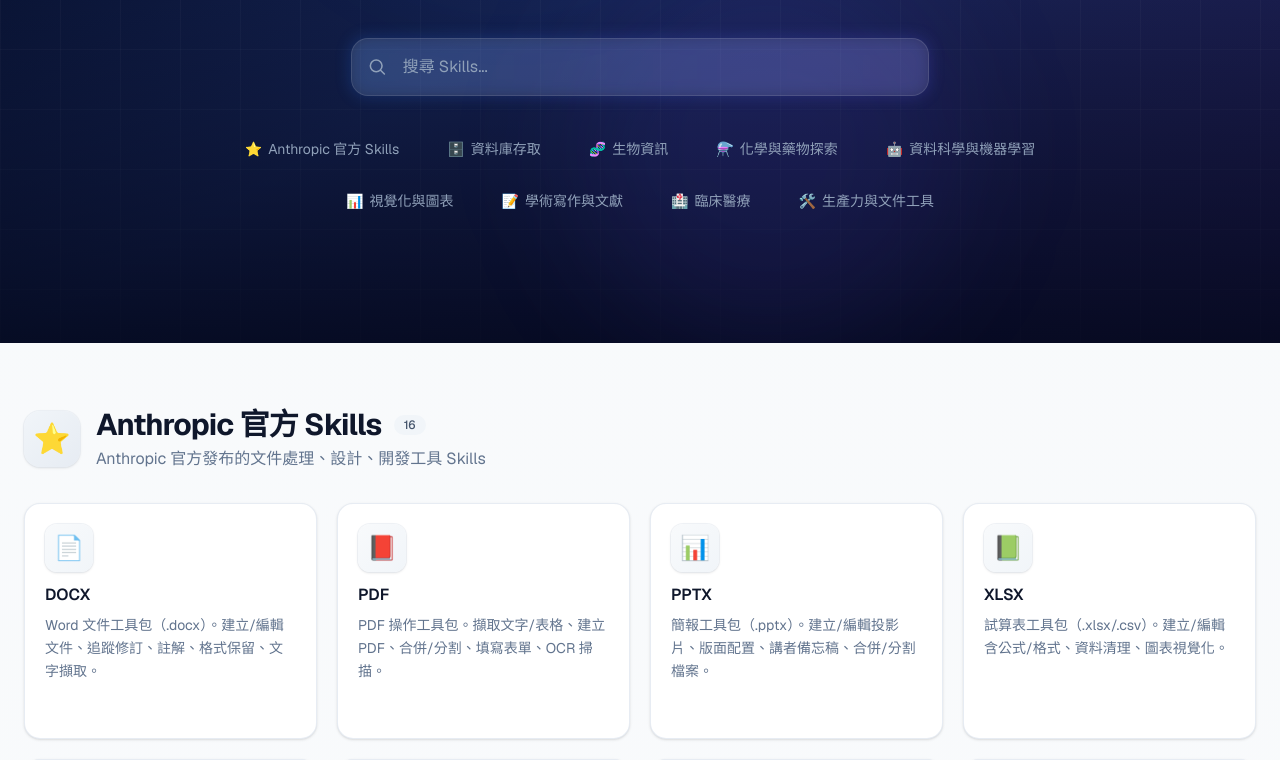
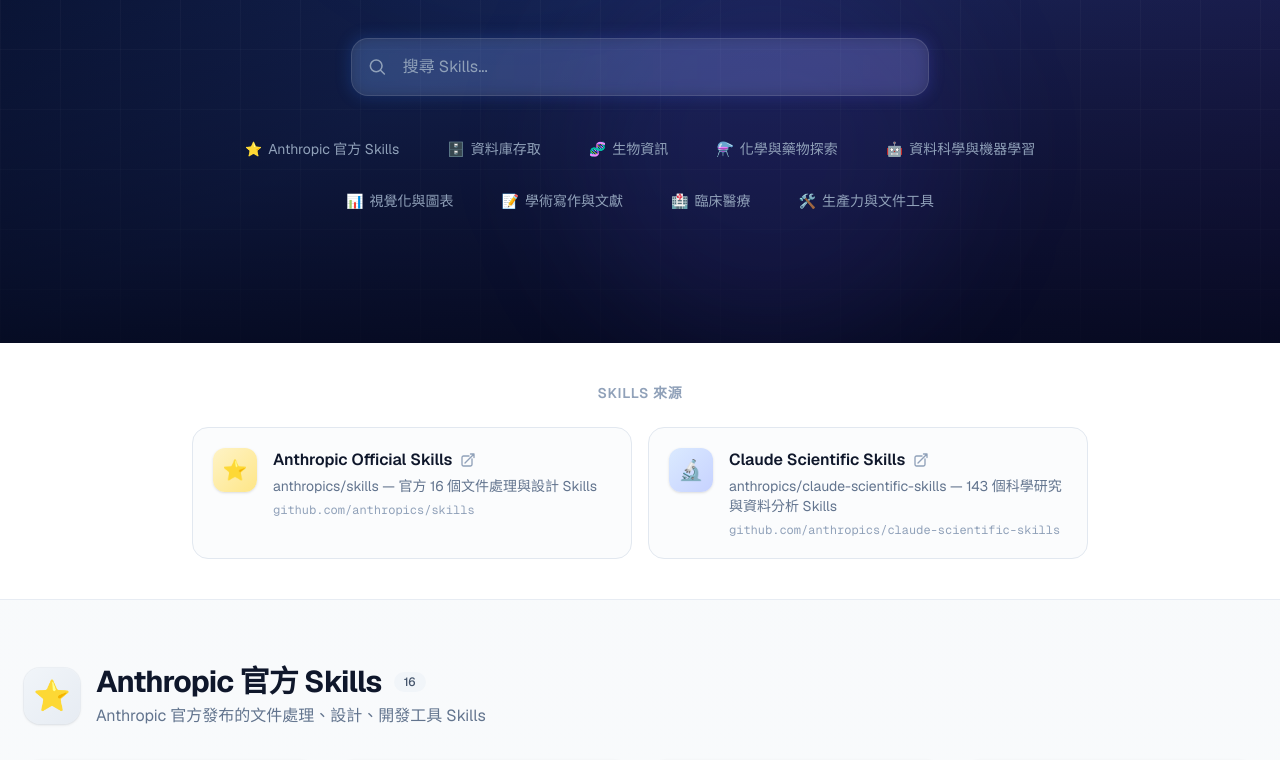
Before and after one commit to keanu77/AIskillsintro, a Next.js app: page / in a window 1280 px wide. Shown: the part 431-1191 px from the top of the page. Built offline with nearby package versions, Linux system fonts and the light colour scheme.

Commit message:
feat: 目錄頁新增 Skills 來源區塊
- Hero 下方新增兩張來源卡片
- Anthropic Official Skills (anthropics/skills)
- Claude Scientific Skills (anthropics/claude-scientific-skills)
- 含外部連結圖示與 hover 效果

```diff
--- a/src/app/page.tsx
+++ b/src/app/page.tsx
@@ -27,15 +27,106 @@
     <>
       <CatalogHero onSearch={setSearchQuery} />
 
+      {/* 下載來源 */}
+      <section className="border-b border-slate-200/80 bg-white px-6 py-10">
+        <div className="mx-auto max-w-4xl">
+          <h2 className="text-center text-sm font-semibold uppercase tracking-wider text-slate-400 mb-6">
+            Skills 來源
+          </h2>
+          <div className="grid gap-4 sm:grid-cols-2">
+            {/* Anthropic 官方 */}
+            <a
+              href="https://github.com/anthropics/skills"
+              target="_blank"
+              rel="noopener noreferrer"
+              className="group flex items-start gap-4 rounded-2xl border border-slate-200 bg-slate-50/50 p-5 transition-all hover:border-blue-200 hover:bg-blue-50/50 hover:shadow-md"
+            >
+              <div className="flex h-11 w-11 shrink-0 items-center justify-center rounded-xl bg-gradient-to-br from-amber-100 to-amber-200 text-xl shadow-sm">
+                ⭐
+              </div>
+              <div className="min-w-0">
+                <div className="flex items-center gap-2">
+                  <p className="font-semibold text-slate-900 group-hover:text-blue-600 transition">
+                    Anthropic Official Skills
+                  </p>
+                  <svg
+                    className="h-4 w-4 text-slate-400 transition group-hover:text-blue-500 group-hover:translate-x-0.5"
+                    fill="none"
+                    viewBox="0 0 24 24"
+                    stroke="currentColor"
+                    strokeWidth={2}
+                  >
+                    <path
+                      strokeLinecap="round"
+                      strokeLinejoin="round"
+                      d="M13.5 6H5.25A2.25 2.25 0 003 8.25v10.5A2.25 2.25 0 005.25 21h10.5A2.25 2.25 0 0018 18.75V10.5m-10.5 6L21 3m0 0h-5.25M21 3v5.25"
+                    />
+                  </svg>
+                </div>
+                <p className="mt-1 text-sm text-slate-500">
+                  anthropics/skills — 官方 16 個文件處理與設計 Skills
+                </p>
+                <p className="mt-1.5 font-mono text-xs text-slate-400">
+                  github.com/anthropics/skills
+                </p>
+              </div>
+            </a>
+
+            {/* K-Dense Scientific Skills */}
+            <a
+              href="https://github.com/anthropics/claude-scientific-skills"
+              target="_blank"
+              rel="noopener noreferrer"
+              className="group flex items-start gap-4 rounded-2xl border border-slate-200 bg-slate-50/50 p-5 transition-all hover:border-blue-200 hover:bg-blue-50/50 hover:shadow-md"
+            >
+              <div className="flex h-11 w-11 shrink-0 items-center justify-center rounded-xl bg-gradient-to-br from-blue-100 to-indigo-200 text-xl shadow-sm">
+                🔬
+              </div>
+              <div className="min-w-0">
+                <div className="flex items-center gap-2">
+                  <p className="font-semibold text-slate-900 group-hover:text-blue-600 transition">
+                    Claude Scientific Skills
+                  </p>
+                  <svg
+                    className="h-4 w-4 text-slate-400 transition group-hover:text-blue-500 group-hover:translate-x-0.5"
+                    fill="none"
+                    viewBox="0 0 24 24"
+                    stroke="currentColor"
+                    strokeWidth={2}
+                  >
+                    <path
+                      strokeLinecap="round"
+                      strokeLinejoin="round"
+                      d="M13.5 6H5.25A2.25 2.25 0 003 8.25v10.5A2.25 2.25 0 005.25 21h10.5A2.25 2.25 0 0018 18.75V10.5m-10.5 6L21 3m0 0h-5.25M21 3v5.25"
+                    />
+                  </svg>
+                </div>
+                <p className="mt-1 text-sm text-slate-500">
+                  anthropics/claude-scientific-skills — 143 個科學研究與資料分析
+                  Skills
+                </p>
+                <p className="mt-1.5 font-mono text-xs text-slate-400">
+                  github.com/anthropics/claude-scientific-skills
+                </p>
+              </div>
+            </a>
+          </div>
+        </div>
+      </section>
+
       <div className="min-h-screen bg-gradient-to-b from-slate-50 to-white">
         {isSearching ? (
           <section className="px-6 py-14">
             <div className="mx-auto max-w-7xl">
               <p className="mb-8 text-sm text-slate-500">
                 找到{" "}
-                <span className="font-semibold text-slate-700">{filtered.length}</span>{" "}
+                <span className="font-semibold text-slate-700">
+                  {filtered.length}
+                </span>{" "}
                 個符合「
-                <span className="font-semibold text-blue-600">{searchQuery}</span>
+                <span className="font-semibold text-blue-600">
+                  {searchQuery}
+                </span>
                 」的 Skill
               </p>
               {filtered.length > 0 ? (
@@ -68,7 +159,9 @@
         <div className="mx-auto max-w-5xl text-center">
           <p className="text-sm text-slate-500">
             AI Skills Catalog — Built for{" "}
-            <span className="font-medium text-slate-700">Claude Code / Gemini CLI</span>
+            <span className="font-medium text-slate-700">
+              Claude Code / Gemini CLI
+            </span>
           </p>
           <p className="mt-2 text-xs text-slate-400">
             Made with AI-assisted development
```
